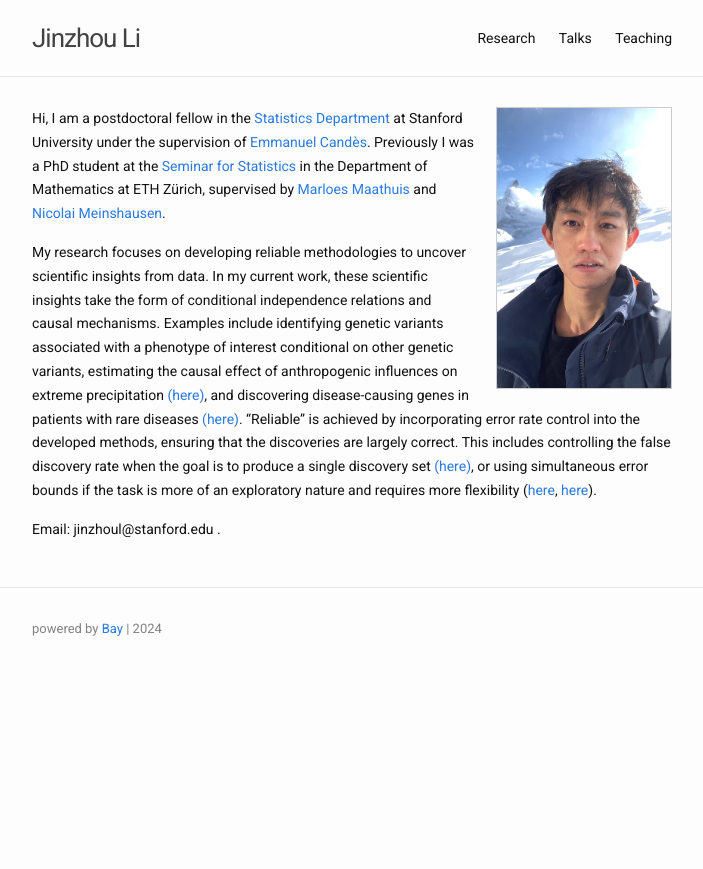
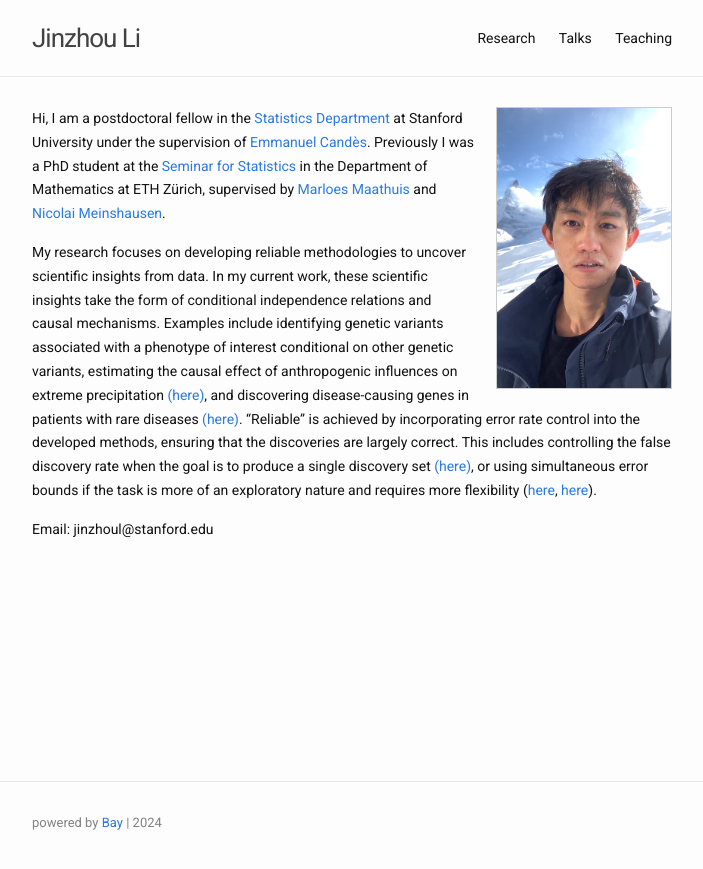
Before and after one commit to Jinzhou-Li/jinzhou-li.github.io, a Jekyll site: the page built from index.md, in a window 1280 px wide. Shown: the top 869 px of the page, without its empty margins (288-991 px from the left). Built offline with Jekyll 4.4.1, drawn with Linux system fonts in a browser that asks for light colours.

Commit message:
update web

```diff
--- a/index.md
+++ b/index.md
@@ -4,6 +4,7 @@ profile_picture:
   src: /assets/img/Zermatt2020.png
   alt: pic
 ---
+
 
 Hi, I am a postdoctoral fellow in the [Statistics Department](https://statistics.stanford.edu/) at Stanford University under the supervision of [Emmanuel Candès](https://candes.su.domains/).
 Previously I was a PhD student at the [Seminar for Statistics](https://math.ethz.ch/sfs) in the Department of Mathematics at ETH Zürich,
@@ -19,8 +20,17 @@ This includes controlling the false discovery rate when the goal is to produce a
 or using simultaneous error bounds if the task is more of an exploratory nature and requires more flexibility ([here](https://academic.oup.com/jrsssb/article-abstract/86/4/966/7618756?redirectedFrom=fulltext), [here](https://arxiv.org/abs/2401.03834)).
 
 Email: jinzhoul@stanford.edu
-.
 
+
+<br />
+
+<br />
+
+<br />
+
+<br />
+
+<br />
 
 <!---
 Here are my [CV](/assets/file/CV_JinzhouLi.pdf), [Github](https://github.com/Jinzhou-Li) and [Google Scholar](https://scholar.google.com/citations?user=xtPvl4UAAAAJ&hl=en&oi=ao).
```
